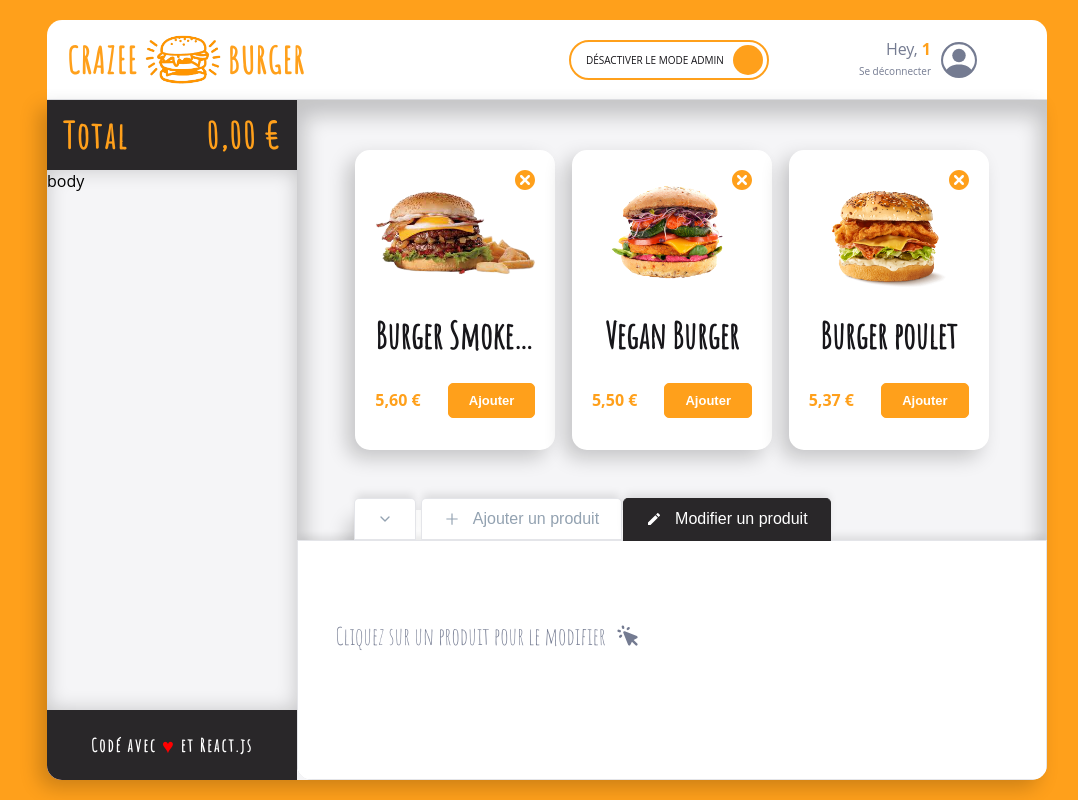
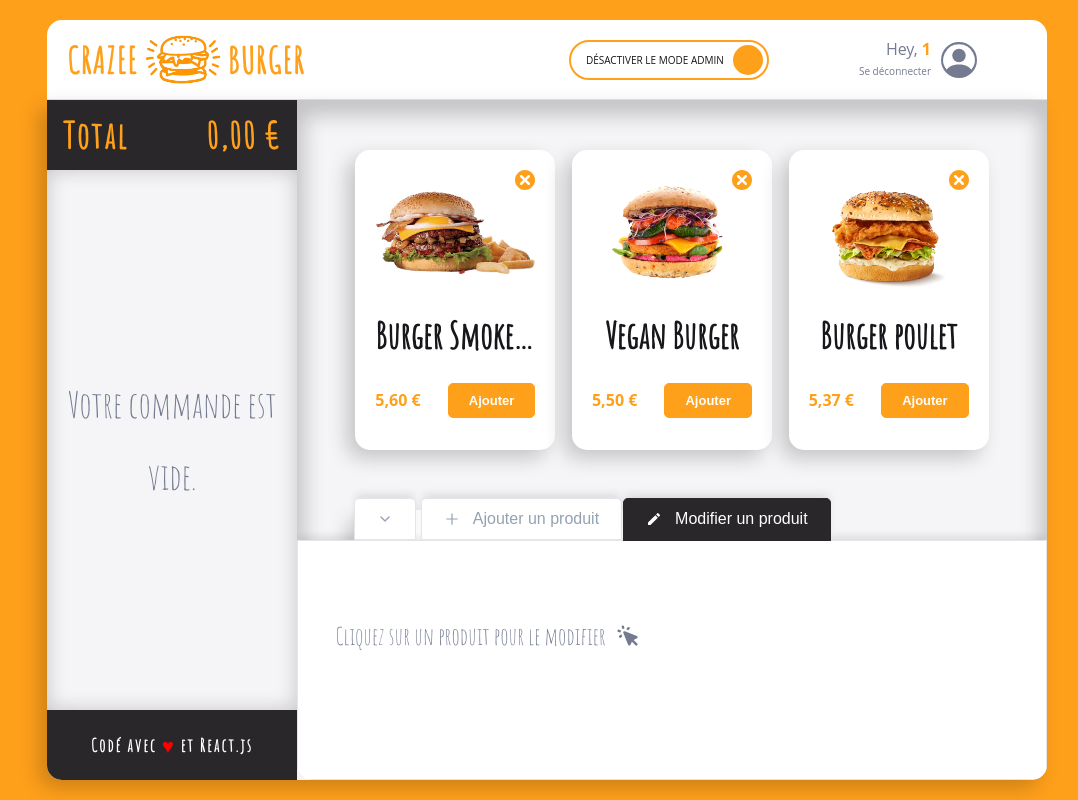
Before and after one commit to NFiker/crazee-burger, a React (Vite) app: page /order/1 in a window 1280 px wide. Shown: the whole page, without its empty margins (93-1171 px from the left). Built offline with nearby package versions, Linux system fonts and the light colour scheme; a web font is replaced by a local one.

Commit message:
✨F10: BASKET > Add BasketBody

```diff
--- a/src/components/pages/order/main/basket/Basket.jsx
+++ b/src/components/pages/order/main/basket/Basket.jsx
@@ -4,6 +4,7 @@ import Header from "../../../../reusable-ui/Header";
 import Total from "./Total";
 import { formatPrice } from "../../../../../utils/maths";
 import Footer from "./Footer";
+import BasketBody from "./BasketBody";
 
 export default function Basket() {
   return (
@@ -11,20 +12,13 @@ export default function Basket() {
       <Header>
         <Total amountToPay={formatPrice(0)} />
       </Header>
-      <div className="body">body</div>
+      <BasketBody />
       <Footer />
     </BasketStyled>
   );
 }
 
 const BasketStyled = styled.div`
-  background: pink;
   display: flex;
   flex-direction: column;
-
-  .body {
-    flex: 1;
-    background: ${theme.colors.background_white};
-    box-shadow: ${theme.shadows.basket};
-  }
 `;
--- /dev/null
+++ b/src/components/pages/order/main/basket/BasketBody.jsx
@@ -0,0 +1,30 @@
+import styled from "styled-components";
+import { theme } from "../../../../../theme";
+
+export default function BasketBody() {
+  return (
+    <BasketBodyStyled>
+      <span className="empty-message">Votre commande est vide. </span>
+    </BasketBodyStyled>
+  );
+}
+
+const BasketBodyStyled = styled.div`
+  flex: 1;
+  background: ${theme.colors.background_white};
+  box-shadow: ${theme.shadows.basket};
+
+  .empty-message {
+    display: flex;
+    height: calc(95vh - 10vh - 70px - 70px);
+    text-align: center;
+    flex: 1;
+    justify-content: center;
+    align-items: center;
+    align-self: center;
+    line-height: 2;
+    font-family: ${theme.fonts.style.brandFont};
+    font-size: ${theme.fonts.size.P4};
+    color: ${theme.colors.greyBlue};
+  }
+`;
```
